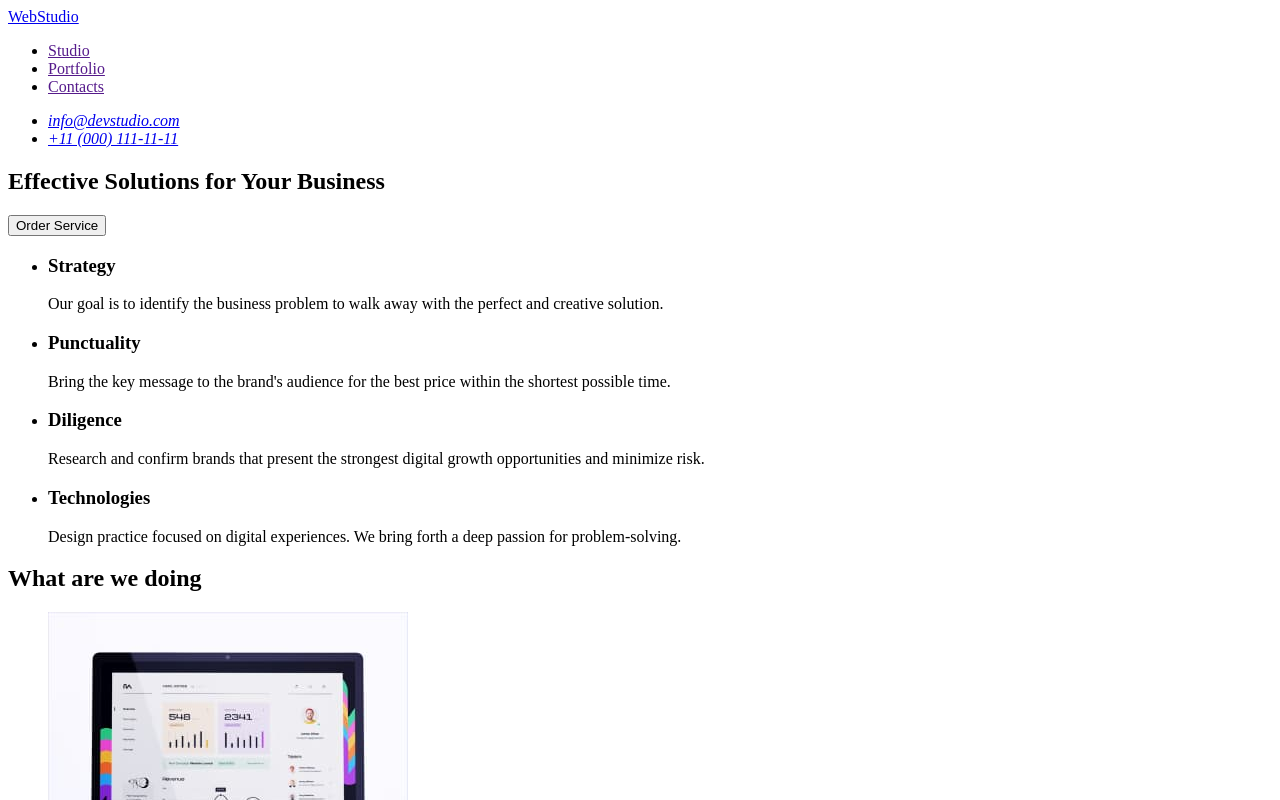
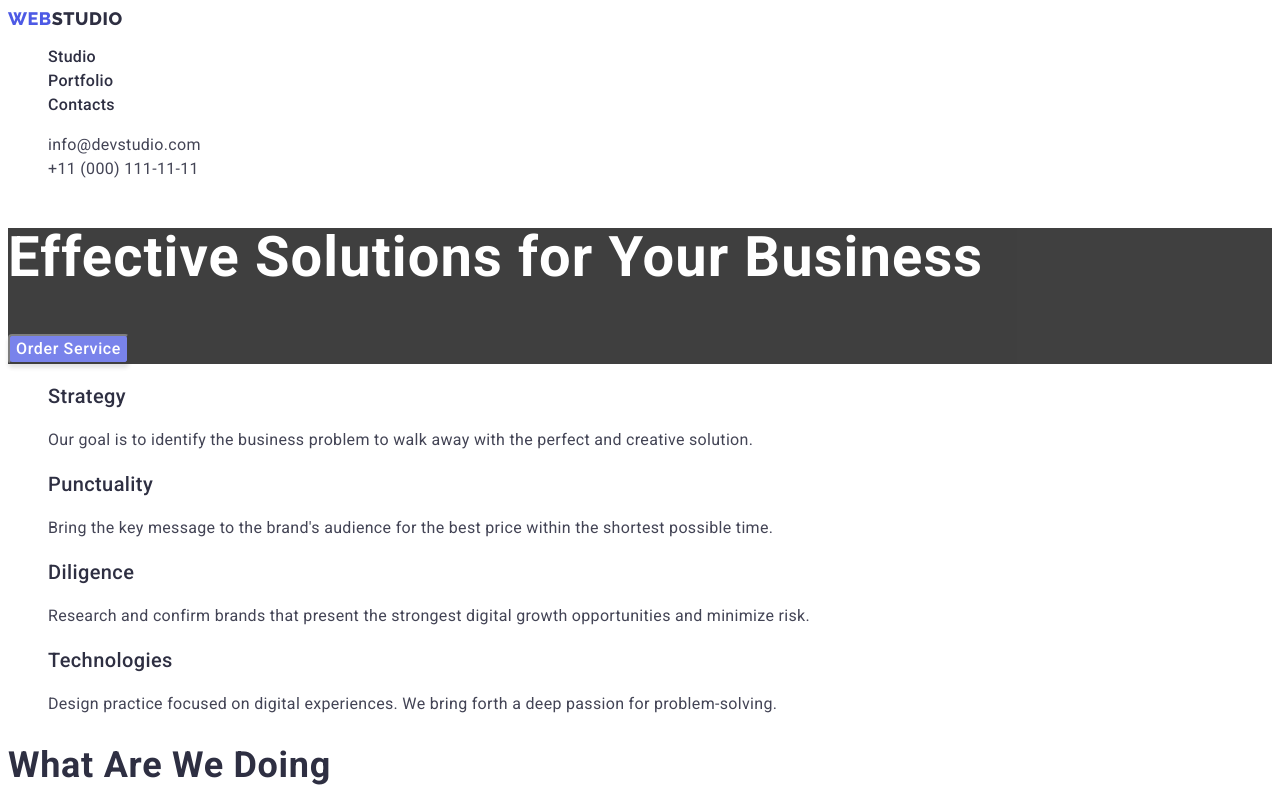
Before and after one commit to Movash/goit-markup-hw-02, a plain HTML site: page index.html in a window 1280 px wide. Shown: the top 800 px of the page. Drawn offline with Linux system fonts and the light colour scheme.

Commit message:
portfolio+fix

```diff
--- /dev/null
+++ b/css/styles.css
@@ -0,0 +1,195 @@
+:root {
+--accent-color: #404BBF;
+}
+
+.list {
+list-style: none;
+}
+
+.link {
+text-decoration: none;
+}
+
+/* ================= COMPONENTS ================*/
+body {
+font-family: 'Roboto', sans-serif;
+color: #2E2F42;
+}
+
+.modal-btn {
+font-family: inherit;
+font-weight: 500;
+font-size: 16px;
+line-height: 1.5;
+letter-spacing: 0.04em;
+border-radius: 4px;
+cursor: pointer;
+}
+
+.headline {
+font-weight: 700;
+font-size: 36px;
+line-height: 1.11;
+letter-spacing: 0.02em;
+text-transform: capitalize;
+
+}
+
+.title {
+font-weight: 500;
+font-size: 20px;
+line-height: 1.2;
+letter-spacing: 0.02em;
+}
+
+.description {
+font-weight: 400;
+font-size: 16px;
+line-height: 1.5;
+letter-spacing: 0.02em;
+color: #434455;
+}
+
+/* ================= /COMPONENTS ================*/
+
+/* ================= HEADER ================*/
+.logotype {
+font-family: 'Raleway', sans-serif;
+font-weight: 800;
+font-size: 18px;
+line-height: 1.17;
+letter-spacing: 0.03em;
+text-transform: uppercase;
+color: #4D5AE5;
+}
+
+.logotype-second-color-dark {
+color: #2E2F42;
+}
+
+.menu-link {
+font-weight: 500;
+font-size: 16px;
+line-height: 1.5;
+letter-spacing: 0.02em;
+color: #2E2F42;
+}
+
+.menu-link:hover,
+.menu-link:focus {
+color: var(--accent-color);
+}
+
+.contact-mail {
+font-style: normal;
+font-weight: 400;
+font-size: 16px;
+line-height: 1.5;
+letter-spacing: 0.02em;
+color: #434455;
+}
+
+.contact-mail:hover,
+.contact-mail:focus {
+color: var(--accent-color);
+}
+
+.contact-phone-number {
+font-style: normal;
+font-weight: 400;
+font-size: 16px;
+line-height: 1.5;
+letter-spacing: 0.02em;
+color: #434455;
+}
+
+.contact-phone-number:hover,
+.contact-phone-number:focus {
+color: var(--accent-color);
+}
+
+/* ================= /HEADER ================*/
+
+/* ================= HERO ================*/
+.hero {
+background-color: #000000;
+opacity: .75;
+}
+
+.hero-title {
+font-weight: 700;
+font-size: 56px;
+line-height: 1.07;
+letter-spacing: 0.02em;
+color: #FFFFFF;
+}
+
+.hero-modal-btn {
+box-shadow: 0px 4px 4px rgba(0, 0, 0, 0.15);
+background: #4D5AE5;
+color: #FFFFFF;
+}
+
+.hero.modal-btn:hover,
+.hero.modal-btn:focus {
+background-color: var(--accent-color);
+}
+
+/* ================= /HERO ================*/
+
+/* ================= ADVANTAGES ================*/
+
+/* ================= /ADVANTAGES ================*/
+
+/* ================= DOING ================*/
+
+/* ================= /DOING ================*/
+
+/* ================= TEAM ================*/
+
+/* ================= /TEAM ================*/
+
+
+
+/* ======== PORTFOLIO =======*/
+
+/* ====== BUTTONS =====*/
+
+.buttons-modal-btn {
+border: 1px solid #E7E9FC;
+background: #F4F4FD;
+color: #4D5AE5;
+}
+
+.buttons-modal-btn:hover,
+.buttons-modal-btn:focus {
+color: #FFFFFF;
+background-color: var(--accent-color);
+}
+
+/* ====== /BUTTONS =====*/
+
+/* ======== /PORTFOLIO =======*/
+
+
+
+/* ================= FOOTER ================*/
+
+.footer {
+background-color: #000000;
+opacity: .75;
+}
+
+.logotype-second-color-light {
+color: #F4F4FD;
+}
+
+.footer-description {
+font-weight: 400;
+font-size: 16px;
+line-height: 1.5;
+letter-spacing: 0.02em;
+color: #E7E9FC;
+}
+
+/* ================= /FOOTER ================*/
--- a/index.html
+++ b/index.html
@@ -5,88 +5,98 @@
     <meta http-equiv="X-UA-Compatible" content="IE=edge">
     <meta name="viewport" content="width=device-width, initial-scale=1.0">
     <title>Main Page</title>
+    <link rel="preconnect" href="https://fonts.googleapis.com">
+    <link rel="preconnect" href="https://fonts.gstatic.com" crossorigin>
+    <link href="https://fonts.googleapis.com/css2?family=Raleway:wght@800&family=Roboto:wght@400;500;700&display=swap" rel="stylesheet">
+    <link rel="stylesheet" href="./css/styles.css" />
 </head>
 <body>
-    <header>
-        <nav>
-            <a href="./index.html">WebStudio</a>
-            <ul>
-                <li><a href="">Studio</a></li>
-                <li><a href="">Portfolio</a></li>
-                <li><a href="">Contacts</a></li>
+    <!-- HEADER -->
+    <header class="page-header">
+        <nav class="page-nav">
+            <a class="header-logotype logotype link" href="./index.html">Web<span class="logotype-second-color-dark">Studio</span></a>
+            <ul class="menu list">
+                <li class="menu-item"><a class="menu-link link" href="">Studio</a></li>
+                <li class="menu-item"><a class="menu-link link" href="">Portfolio</a></li>
+                <li class="menu-item"><a class="menu-link link" href="">Contacts</a></li>
             </ul>
         </nav>
         <address>
-            <ul>
-                <li><a href="mailto:info@devstudio.com">info@devstudio.com</a></li>
-                <li><a href="tel:+110001111111">+11 (000) 111-11-11</a></li>
+            <ul class="contact list">
+                <li class="contact-item"><a class="contact-mail link" href="mailto:info@devstudio.com">info@devstudio.com</a></li>
+                <li class="contact-item"><a class="contact-phone-number link" href="tel:+110001111111">+11 (000) 111-11-11</a></li>
             </ul>
         </address>
     </header>
     <main>
-        <section>
-            <h1>Effective Solutions for Your Business</h1>
-            <button type="button">Order Service</button>
+        <!-- HERO -->
+        <section class="hero">
+            <h1 class="hero-title">Effective Solutions for Your Business</h1>
+            <button class="hero-modal-btn modal-btn" type="button">Order Service</button>
         </section>
-        <section>
+        <!-- ADVANTAGES -->
+        <section class="advantages">
             <h2 hidden>examples of solutions</h2>
-            <ul>
-                <li>
-                    <h3>Strategy</h3>
-                    <p>Our goal is to identify the business
+            <ul class="advantages-list list">
+                <li class="advantages-item">
+                    <h3 class="advantages-title title">Strategy</h3>
+                    <p class="advantages-description description">Our goal is to identify the business
                         problem to walk away with the perfect and creative solution. </p>
                 </li>
-                <li>
-                    <h3>Punctuality</h3>
-                    <p>Bring the key message to the brand's audience for the best price within the shortest possible time.</p>
+                <li class="advantages-item">
+                    <h3 class="advantages-title title">Punctuality</h3>
+                    <p class="advantages-description description">Bring the key message to the brand's audience for the best price within the shortest possible time.</p>
                 </li>
-                <li>
-                    <h3>Diligence</h3>
-                    <p>Research and confirm brands that present the strongest digital growth opportunities and minimize risk.</p>
+                <li class="advantages-item">
+                    <h3 class="advantages-title title">Diligence</h3>
+                    <p class="advantages-description description">Research and confirm brands that present the strongest digital growth opportunities and minimize risk.</p>
                 </li>
-                <li>
-                    <h3>Technologies</h3>
-                    <p>Design practice focused on digital experiences. We bring forth a deep passion for problem-solving.</p>
+                <li class="advantages-item">
+                    <h3 class="advantages-title title">Technologies</h3>
+                    <p class="advantages-description description">Design practice focused on digital experiences. We bring forth a deep passion for problem-solving.</p>
                 </li>
             </ul>
         </section>
-        <section>
-            <h2>What are we doing</h2>
-            <ul>
-                <li><img src="./images/photo1.jpg" alt="laptop" width="360"></li>
-                <li><img src="./images/photo2.jpg" alt="phone" width="360"></li>
-                <li><img src="./images/photo3.jpg" alt="laptop and phone" width="360"></li>
+        <!-- DOING -->
+        <section class="doing">
+            <h2 class="doing-title headline">What are we doing</h2>
+            <ul class="doing-list list">
+                <li class=doing-item><img src="./images/photo1.jpg" alt="laptop" width="360"></li>
+                <li class=doing-item><img src="./images/photo2.jpg" alt="phone" width="360"></li>
+                <li class=doing-item><img src="./images/photo3.jpg" alt="laptop and phone" width="360"></li>
             </ul>
         </section>
-        <section>
-            <h2>Our Team</h2>
-            <ul>
-                <li>
+        <!-- TEAM -->
+        <section class="team">
+            <h2 class="team-title headline">Our Team</h2>
+            <ul class="team-list list">
+                <li class="team-item">
                     <img src="./images/person1.jpg" alt="person" width="264">
-                    <h3>Mark Guerrero</h3>
-                    <p>Product Designer</p>
+                    <h3 class="team-title title">Mark Guerrero</h3>
+                    <p class="team-description description">Product Designer</p>
                 </li>
-                <li>
+                <li class="team-item">
                     <img src="./images/person2.jpg" alt="person" width="264">
-                    <h3>Tom Ford</h3>
-                    <p>Frontend Developer</p>
+                    <h3 class="team-title title">Tom Ford</h3>
+                    <p class="team-description description">Frontend Developer</p>
                 </li>
-                <li>
+                <li class="team-item">
                     <img src="./images/person3.jpg" alt="person" width="264">
-                    <h3>Camila Garcia</h3>
-                    <p>Marketing</p>
+                    <h3 class="team-title title">Camila Garcia</h3>
+                    <p class="team-description description">Marketing</p>
                 </li>
-                <li>
+                <li class="team-item">
                     <img src="./images/person4.jpg" alt="person" width="264">
-                    <h3>Daniel Wilson</h3>
-                    <p>UI Designer</p>
+                    <h3 class="team-title title">Daniel Wilson</h3>
+                    <p class="team-description description">UI Designer</p>
                 </li>
             </ul>
         </section>
     </main>
-    <footer>
-        <a href="./index.html">WebStudio</a>
-        <p>Increase the flow of customers and sales for your business with digital marketing & growth solutions.</p>
+    <!-- FOOTER -->
+    <footer class="footer">
+        <a class="footer-logotype logotype link" href="./index.html">Web<span class="logotype-second-color-light">Studio</span></a>
+        <p class="footer-description">Increase the flow of customers and sales for your business with digital marketing & growth solutions.</p>
     </footer>
 </body>
 </html>
```
Also changed, not shown: portfolio.html (added, +100 -0 lines), images/portfolio_p1.jpg (added), images/portfolio_p2.jpg (added), images/portfolio_p3.jpg (added), images/portfolio_p4.jpg (added), images/portfolio_p5.jpg (added), images/portfolio_p6.jpg (added), images/portfolio_p7.jpg (added), images/portfolio_p8.jpg (added), images/portfolio_p9.jpg (added).
